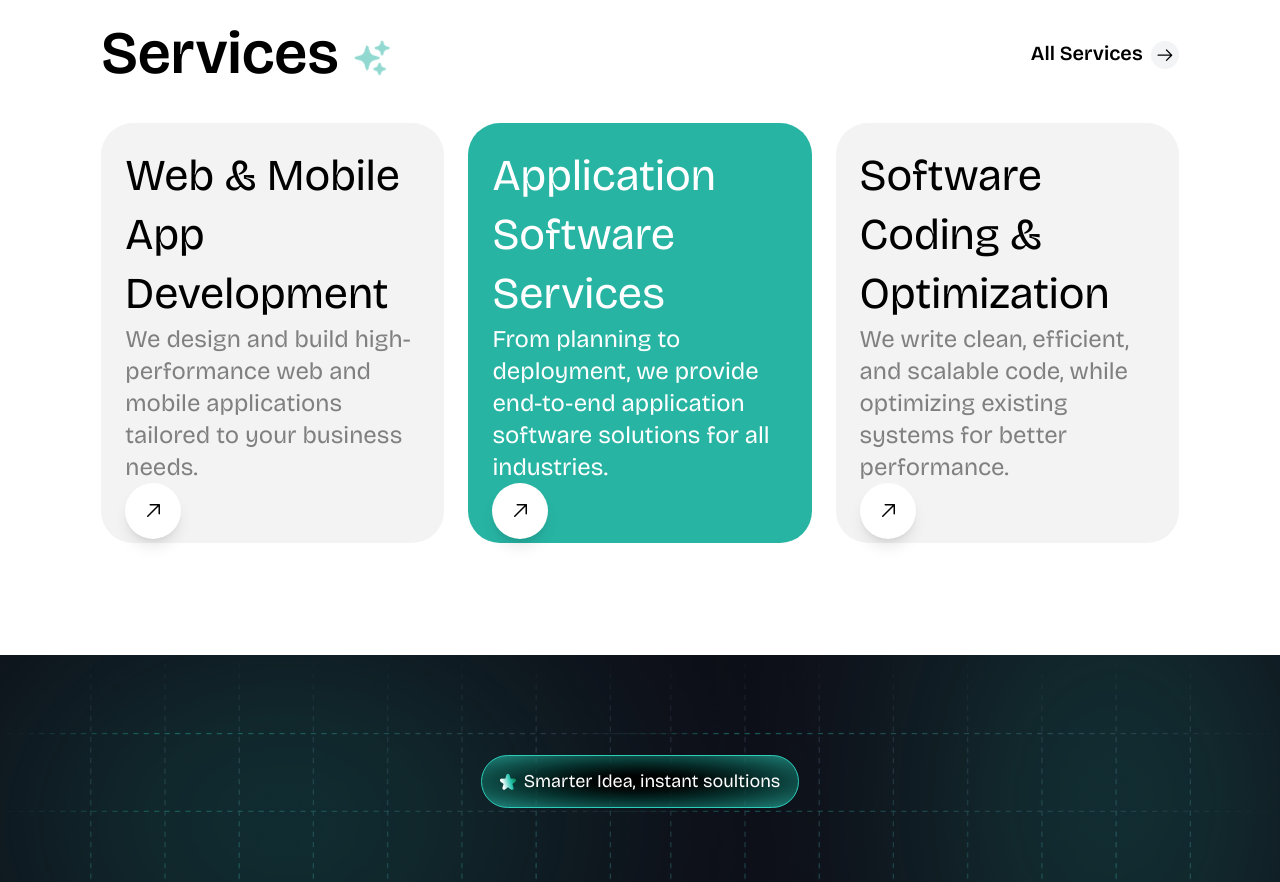
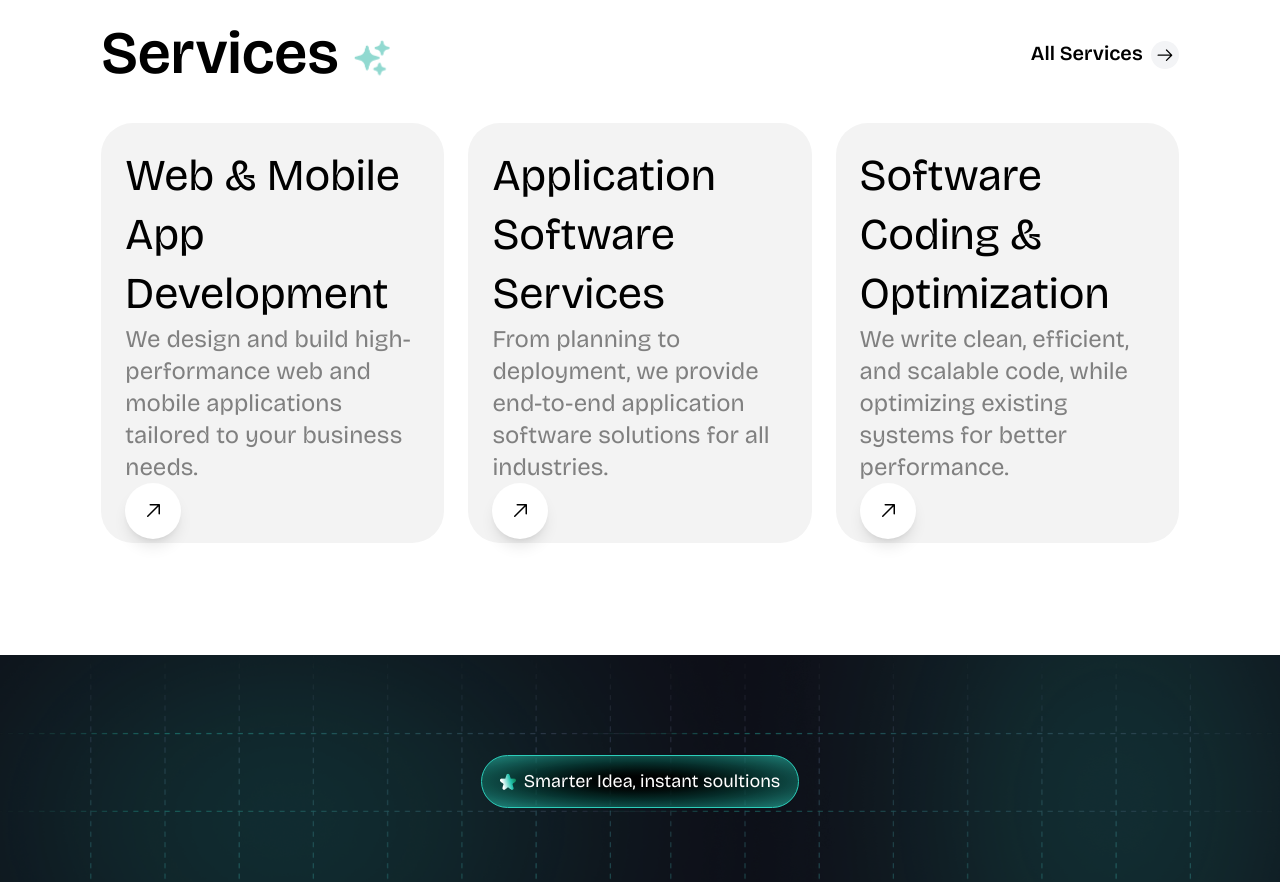
Before and after one commit to rashikdev/SoftwareChamber-UI-Task, a Next.js app: page / in a window 1280 px wide. Shown: the part 2180-3062 px from the top of the page. Built offline with nearby package versions, Linux system fonts and the light colour scheme.

Commit message:
change hover effect issue

```diff
--- a/src/components/ServiceCard.jsx
+++ b/src/components/ServiceCard.jsx
@@ -52,15 +52,11 @@ const ServiceCard = () => {
       {services.map((service) => (
         <motion.div key={service.id} variants={itemVariant}>
           <motion.div
-            className={`md:h-[420px] h-fit p-6 rounded-4xl flex flex-col gap-4 md:gap-0 justify-between hover:bg-[#27B4A3] hover:text-white cursor-default transition-all duration-300 group ${
-              service.id === 2 ? "bg-[#27B4A3] text-white" : "bg-[#f3f3f3]"
-            }`}
+            className={`md:h-[420px] h-fit p-6 rounded-4xl flex flex-col gap-4 md:gap-0 justify-between hover:bg-[#27B4A3] hover:text-white cursor-default transition-all duration-300 group bg-[#f3f3f3]`}
           >
             <h3 className="md:text-[44px] text-2xl">{service.title}</h3>
             <p
-              className={`md:text-2xl text-lg group-hover:text-white ${
-                service.id === 2 ? "text-white" : "text-[#808080]"
-              }`}
+              className={`md:text-2xl text-lg group-hover:text-white text-[#808080] `}
             >
               {service.text}
             </p>
```
